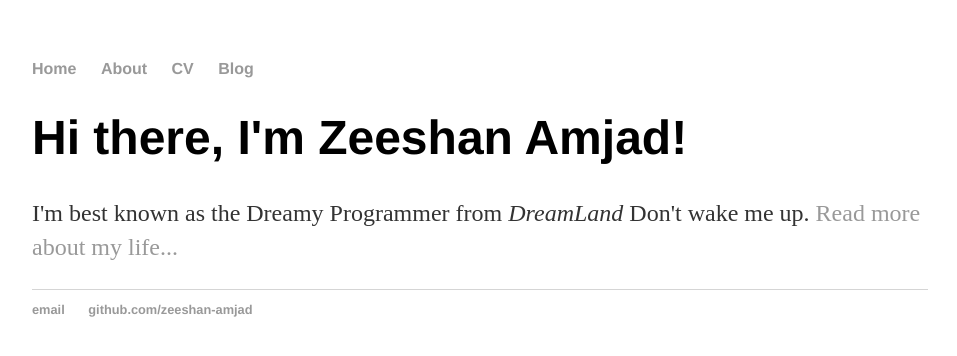
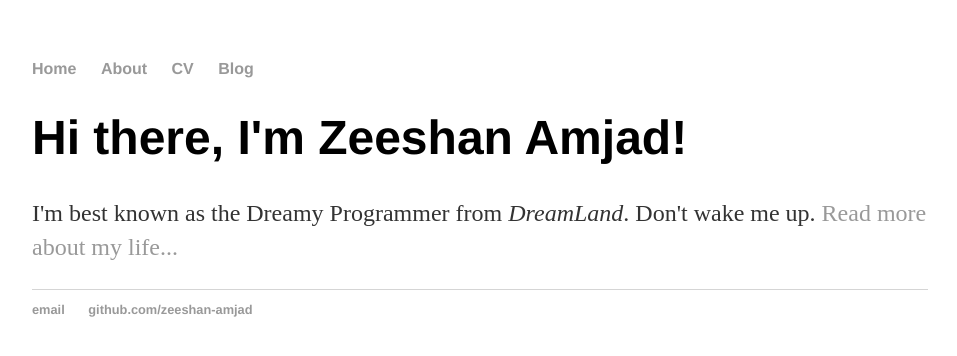
Before and after one commit to zeeshan-amjad/zeeshan-amjad.github.io, a Jekyll site: the page built from index.html, in a window 1280 px wide. Shown: the top 356 px of the page, without its empty margins (160-1117 px from the left). Built offline with Jekyll 4.4.1, drawn with Linux system fonts in a browser that asks for light colours.

Commit message:
initial commits

```diff
--- a/index.html
+++ b/index.html
@@ -4,5 +4,5 @@ title: Zeeshan Amjad, Dreamy Programmer
 ---
 <div class="blurb">
 	<h1>Hi there, I'm Zeeshan Amjad!</h1>
-	<p>I'm best known as the Dreamy Programmer from <em>DreamLand</em> Don't wake me up. <a href="/about">Read more about my life...</a></p>
+	<p>I'm best known as the Dreamy Programmer from <em>DreamLand</em>. Don't wake me up. <a href="/about">Read more about my life...</a></p>
 </div><!-- /.blurb -->
```
